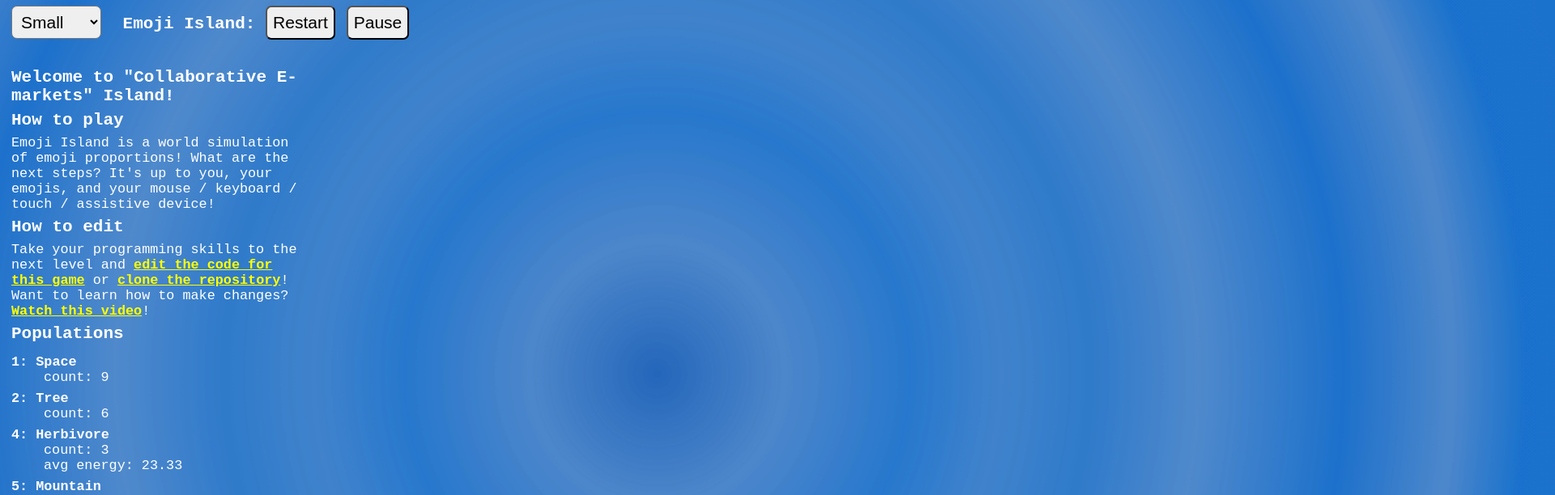
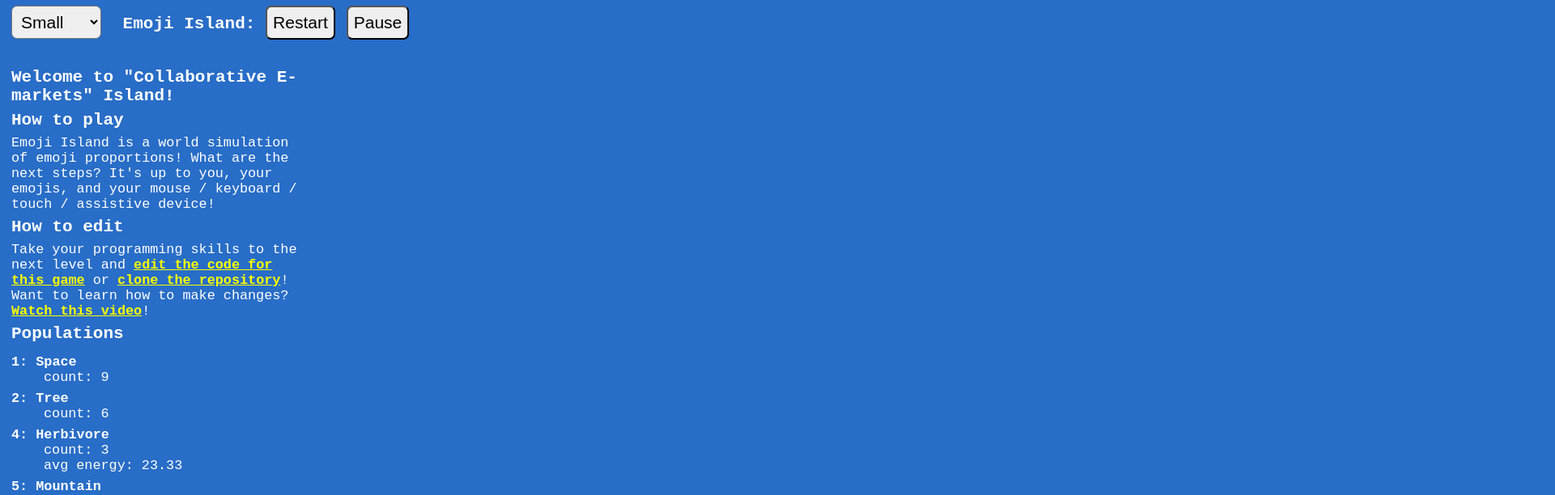
Before and after one commit to shiftyp/emoji_island, a React (Vite) app: page / in a window 1280 px wide. Shown: the top 612 px of the page at 81% size, 1920 px wide, since content can reach past the window. Built offline with nearby package versions, Linux system fonts and the light colour scheme.

Commit message:
Fixed resize bug

```diff
--- a/src/core/world.tsx
+++ b/src/core/world.tsx
@@ -34,12 +34,12 @@ export const World: React.FunctionComponent<{
   >((last, input = !last) => input, false)
 
   const resizeHandler = () => {
+    console.log('resize')
     if (logRef.current && headerRef.current && gridRef.current) {
       const localScale = scale || 1
-      const {
-        width: gridHeight = null,
-        height: gridWidth = null,
-      } = gridRef.current.getBoundingClientRect()
+      console.log(gridRef.current.offsetWidth)
+      const gridHeight = gridRef.current.offsetWidth
+      const gridWidth = gridRef.current.offsetHeight
 
       if (!gridHeight || !gridWidth) {
         return
@@ -49,20 +49,14 @@ export const World: React.FunctionComponent<{
       const viewportHeight = window.innerHeight - headerRef.current.offsetHeight
       if (testWindow()) {
         setScale(
-          Math.min(
-            viewportWidth / (gridWidth / localScale),
-            viewportHeight / (gridHeight / localScale)
-          )
+          Math.min(viewportWidth / gridWidth, viewportHeight / gridHeight)
         )
         setLeft((viewportWidth - gridWidth) / 4)
         toggleSidebar(true)
         setMenu(false)
       } else {
         setScale(
-          Math.min(
-            viewportWidth / (gridHeight / localScale),
-            viewportHeight / (gridHeight / localScale)
-          )
+          Math.min(viewportWidth / gridHeight, viewportHeight / gridHeight)
         )
         setLeft((viewportWidth - gridWidth) / 2)
         toggleSidebar(false)
--- a/src/main.css
+++ b/src/main.css
@@ -168,7 +168,6 @@ li {
   align-items: center;
   justify-content: center;
   box-sizing: content-box;
-  /* animation: shore 5s infinite; */
 }
 
 .grid {
@@ -192,8 +191,8 @@ li {
   perspective: 1000;
 }
 
-.grid-outer:before,
-.grid-outer:after {
+body:before,
+body:after {
   background: radial-gradient(
     #1e579946 0%,
     #8fb5d369 7%,
@@ -218,10 +217,10 @@ li {
   display: block;
   content: ' ';
   position: absolute;
-  top: -50rem;
-  left: -50rem;
-  bottom: -50em;
-  right: -50rem;
+  top: 0rem;
+  left: 0rem;
+  bottom: 0em;
+  right: 0rem;
   z-index: -1;
   background-position: center center;
   background-repeat: no-repeat;
```
